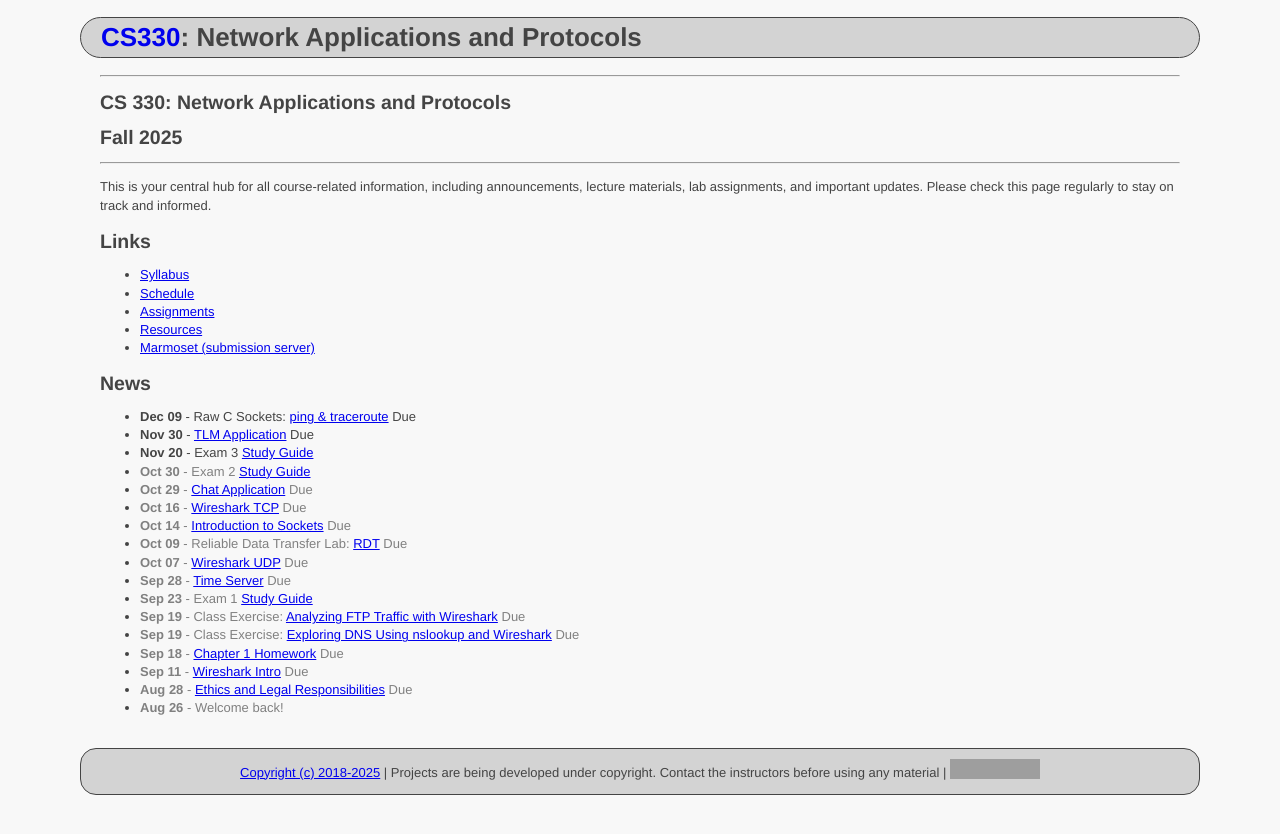
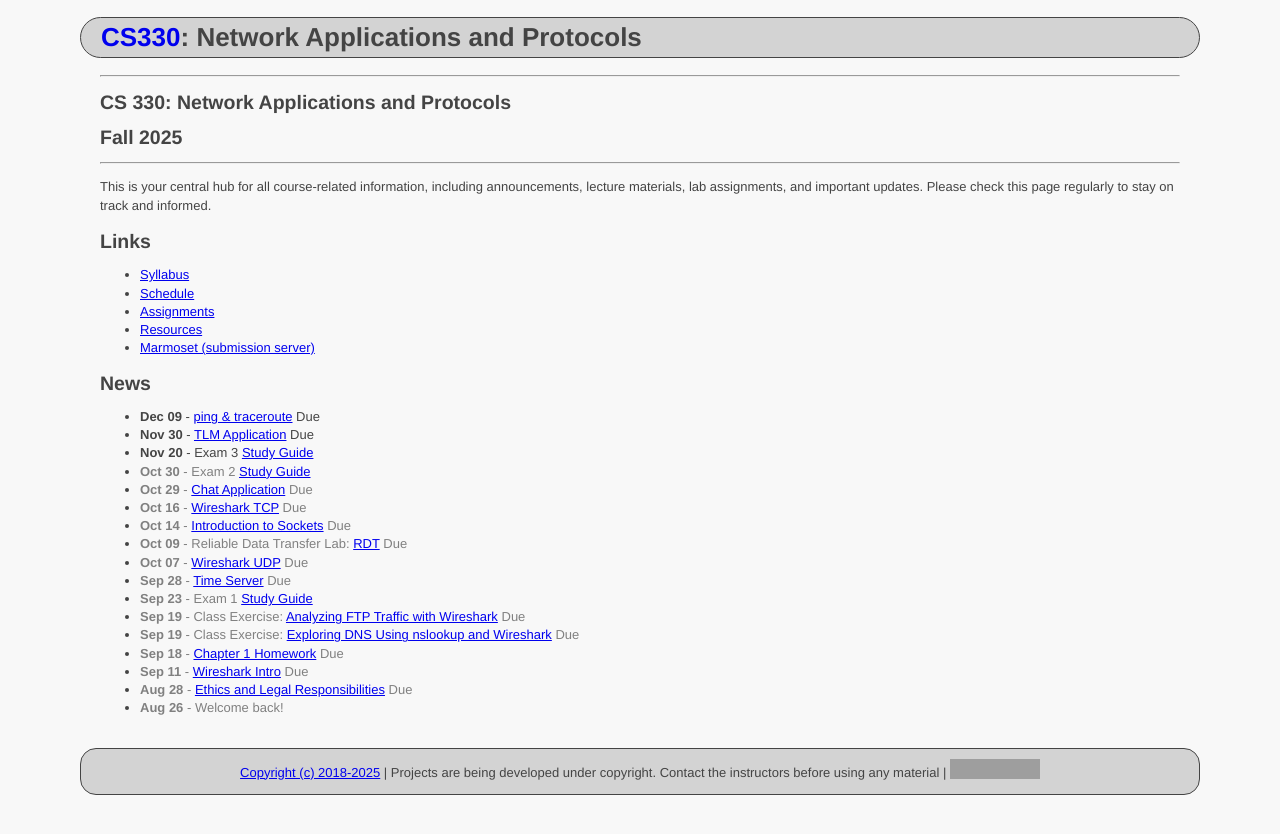
Before and after one commit to ycpcs/cs330-fall2025, a Jekyll site: the page built from index.md, in a window 1280 px wide. Shown: the top 834 px of the page. Built offline with Jekyll 4.4.1, drawn with Linux system fonts in a browser that asks for light colours; grey boxes are pictures that could not be loaded.

Commit message:
update description

```diff
--- a/index.md
+++ b/index.md
@@ -23,7 +23,7 @@ This is your central hub for all course-related information, including announcem
 * [Marmoset (submission server)](https://cs.ycp.edu/marmoset)
 
 ## News
-* **Dec 09** - Raw C Sockets: [ping & traceroute](assignments/c-raw-sockets.html) Due
+* **Dec 09** - [ping & traceroute](assignments/c-raw-sockets.html) Due
 * **Nov 30** - [TLM Application](assignments/tlm.html) Due
 * **Nov 20** - Exam 3 [Study Guide](schedule/exams/exam-3-guide.html)
 * <span style="color: gray;">**Oct 30** - Exam 2 [Study Guide](schedule/exams/exam-2-guide.html)</span>
```
Also changed, not shown: assignments/index.md (+1 -1 lines).
